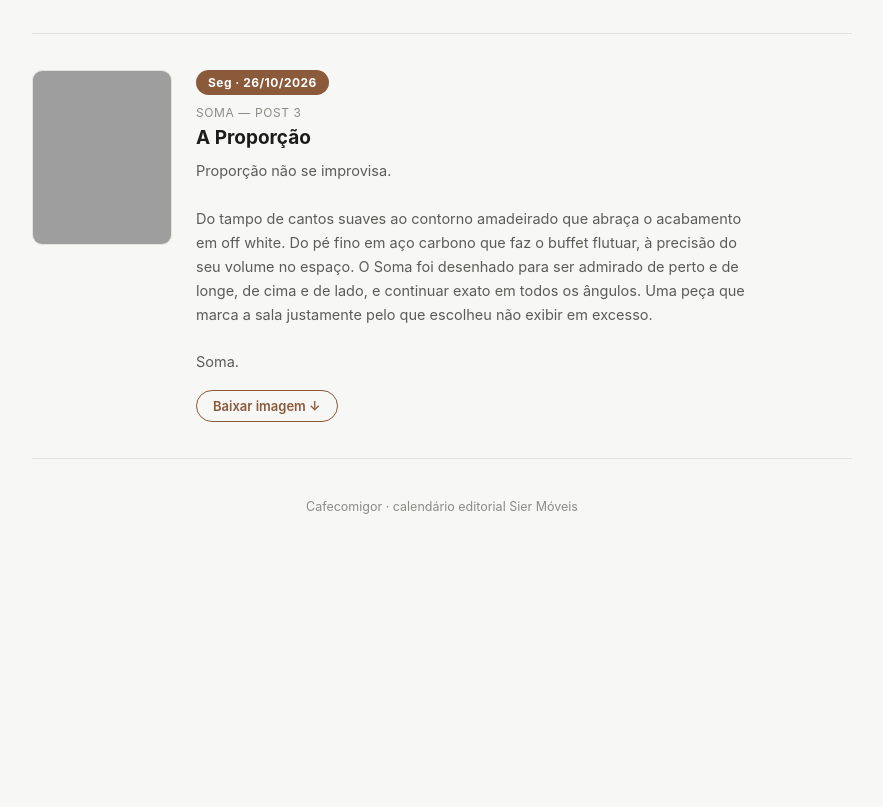
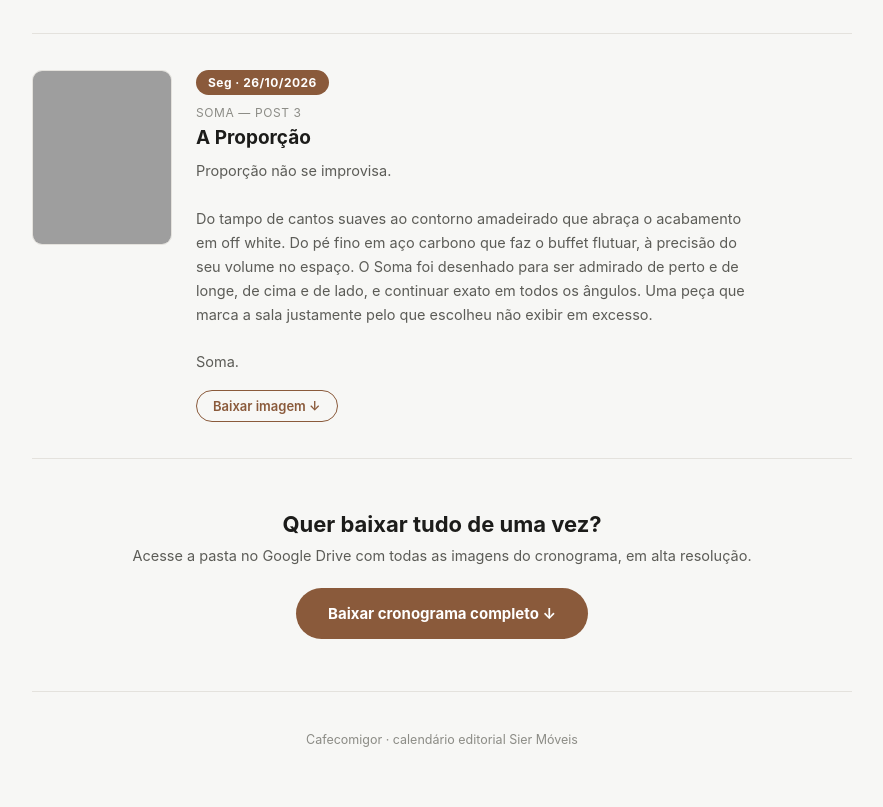
Before and after one commit to cafecomigor/sier-moveis, a plain HTML site: page calendario-editorial/index.html in a window 1280 px wide. Shown: the part 3834-4641 px from the top of the page, without its empty margins (198-1081 px from the left). Before the commit the page ends 4408 px from the top, so only its background shows below. Drawn offline with Linux system fonts and the light colour scheme; grey boxes are pictures that could not be loaded.

Commit message:
Corrige hover ausente na lista de baixo e adiciona botão de download via Drive
Co-Authored-By: Claude Sonnet 5 <noreply@anthropic.com>

```diff
--- a/calendario-editorial/index.html
+++ b/calendario-editorial/index.html
@@ -77,6 +77,11 @@
   .post .imgs{display:flex; gap:8px; flex:0 0 auto;}
   .post .imgs img{
     width:140px; height:175px; object-fit:cover; border-radius:10px; border:1px solid var(--hairline); display:block;
+    transition:transform .25s ease, box-shadow .25s ease; cursor:pointer;
+  }
+  .post .imgs img:hover{
+    transform:scale(1.12); position:relative; z-index:3;
+    box-shadow:0 14px 28px rgba(0,0,0,0.22);
   }
   .post .info{flex:1 1 auto; min-width:0;}
   .post .date-badge{
@@ -100,6 +105,18 @@
     .post .imgs{flex-direction:row; flex-wrap:wrap;}
     .post .imgs img{width:120px; height:150px;}
   }
+
+  .download-fold{
+    padding:52px 0; text-align:center; border-bottom:1px solid var(--hairline);
+  }
+  .download-fold h2{font-size:22px; margin:0 0 10px;}
+  .download-fold p{color:var(--ink-soft); font-size:14.5px; margin:0 0 24px;}
+  .download-fold .dl-btn{
+    display:inline-flex; align-items:center; gap:10px;
+    background:var(--accent); color:#fff; text-decoration:none;
+    font-size:15px; font-weight:700; padding:16px 32px; border-radius:999px;
+  }
+  .download-fold .dl-btn:hover{filter:brightness(0.92);}
 
   footer{padding:40px 0 60px; text-align:center; font-size:12.5px; color:var(--ink-faint);}
 
@@ -342,6 +359,12 @@ Soma.</p>
     </div>
   </div>
 
+  <div class="download-fold">
+    <h2>Quer baixar tudo de uma vez?</h2>
+    <p>Acesse a pasta no Google Drive com todas as imagens do cronograma, em alta resolução.</p>
+    <a class="dl-btn" href="https://drive.google.com/drive/folders/14i3arzonnIGfSTmxP-ePARlvXOt5a2jV" target="_blank" rel="noopener">Baixar cronograma completo ↓</a>
+  </div>
+
   <footer>Cafecomigor · calendário editorial Sier Móveis</footer>
 
 </div>
```
